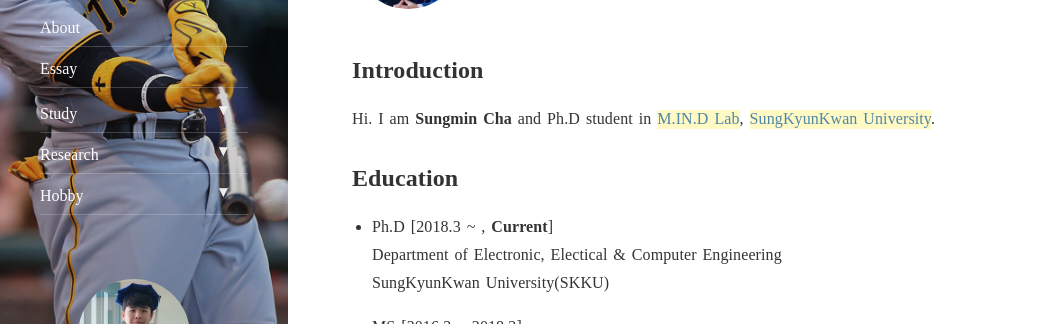
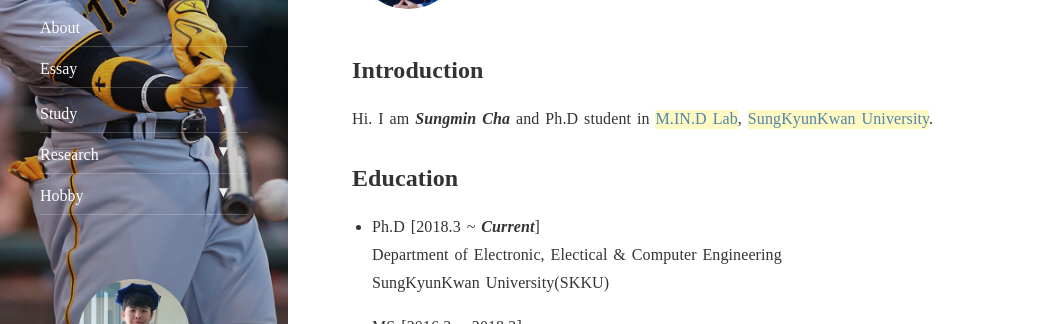
Before and after one commit to csm9493/csm9493.github.io, a Jekyll site: the page built from about.md, in a window 1280 px wide and 900 px high. Shown: the part 248-572 px from the top of the window, without its empty margins (0-1055 px from the left). Built offline with Jekyll 4.4.1, drawn with Linux system fonts in a browser that asks for light colours; nearby versions of some CDN libraries.

```diff
--- a/about.md
+++ b/about.md
@@ -7,11 +7,11 @@ order: 0
 
 ## Introduction
 
-Hi. I am __Sungmin Cha__ and Ph.D student in [M.IN.D Lab](https://mindlab-skku.github.io), [SungKyunKwan University](http://skku.edu).
+Hi. I am ***Sungmin Cha*** and Ph.D student in [M.IN.D Lab](https://mindlab-skku.github.io), [SungKyunKwan University](http://skku.edu).
 
 ## Education
 
-- Ph.D [2018.3 ~ , __Current__]
+- Ph.D [2018.3 ~ ***Current***]
 Department of Electronic, Electical & Computer Engineering
 SungKyunKwan University(SKKU)
 
@@ -32,5 +32,5 @@ Pukyoung National University(PKNU)
 ## Papers
 
 [C1] [Neural adaptive image denoiser](https://2018.ieeeicassp.org/Papers/ViewPapers.asp?PaperNum=3035)
-__Sungmin Cha__ and Taesup Moon
+***Sungmin Cha*** and Taesup Moon
 IEEE International Conference on Acoustics, Speech and Signal Processing (ICASSP), April 2018
```
